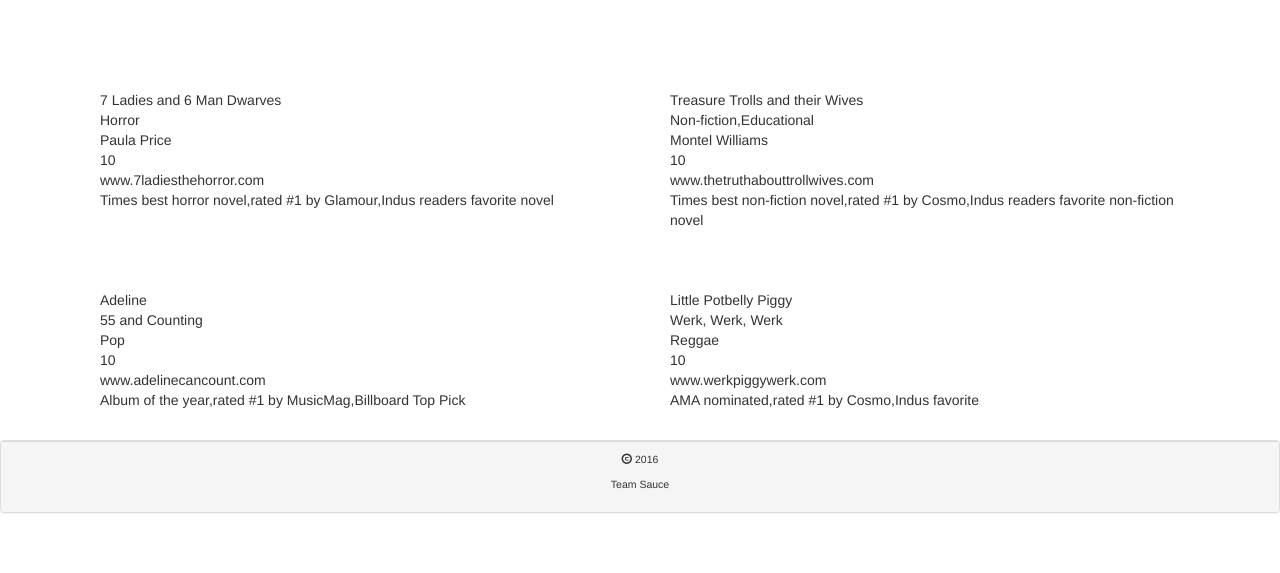
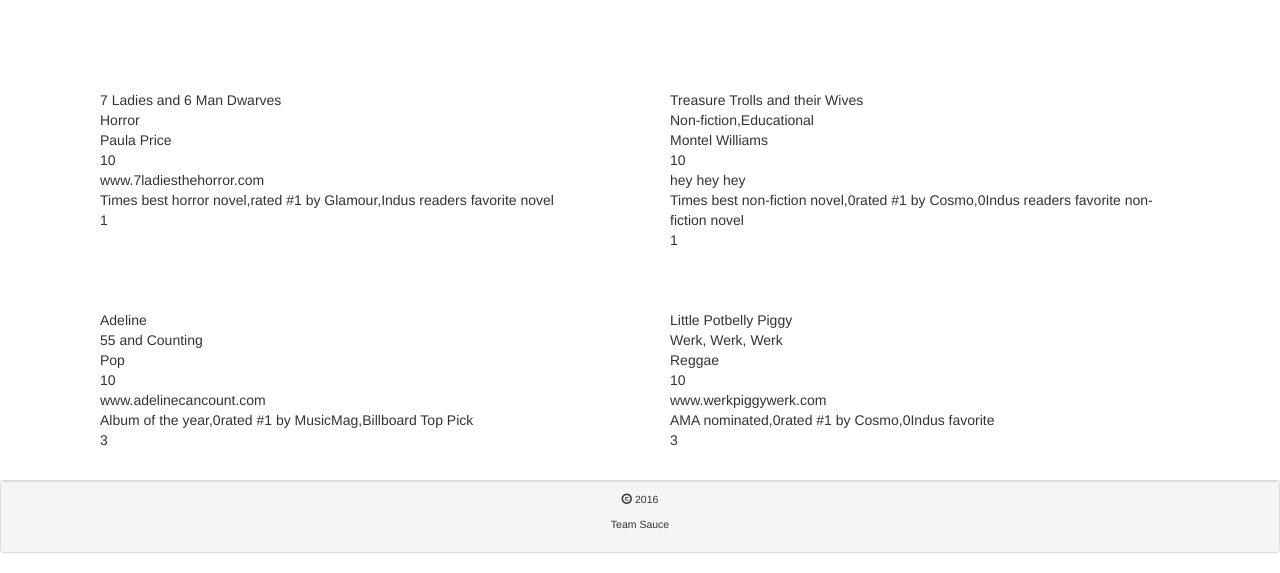
Before and after one commit to teamSauce/Indus, a plain HTML site: page index.html in a window 1280 px wide. Shown: the part 282-855 px from the top of the page. Before the commit the page ends 815 px from the top, so only its background shows below. Drawn offline with nearby package versions, Linux system fonts and the light colour scheme.

Commit message:
Refactored code to simplify readability and improve functionality

```diff
--- a/index.html
+++ b/index.html
@@ -15,12 +15,11 @@
 
   <link rel="stylesheet" href="index.css">
 
-
   <title>Indus</title>
 
 </head>
 <body>
-
+  <!-- Nav Bar begins -->
   <nav class="navbar navbar-default">
     <div class="container-fluid">
       <!-- Brand and toggle get grouped for better mobile display -->
@@ -37,11 +36,11 @@
       <!-- Collect the nav links, forms, and other content for toggling -->
       <div class="collapse navbar-collapse" id="bs-example-navbar-collapse-1">
         <ul class="nav navbar-nav">
-        <li class="active"><a href="#">Home<span class="sr-only">(current)</span></a></li>
-        <li><a href="#">Books</a></li>
+          <li id="showAll" class="active"><a href="#">Home<span class="sr-only">(current)</span></a></li>
+          <li id="books"><a href="#">Books</a></li>
         </ul>
         <ul class="nav navbar-nav navbar-right">
-        <li><a href="#">Albums</a></li>
+          <li id="albums"><a href="#">Albums</a></li>
           <li class="dropdown">
             <a href="#" class="dropdown-toggle" data-toggle="dropdown" role="button" aria-haspopup="true" aria-expanded="false">Dropdown <span class="caret"></span></a>
             <ul class="dropdown-menu">
@@ -53,10 +52,14 @@
             </ul>
           </li>
         </ul>
-    </div><!-- /.navbar-collapse -->
-  </div><!-- /.container-fluid -->
+      </div>
+      <!-- /.navbar-collapse -->
+    </div>
+    <!-- /.container-fluid -->
   </nav>
+  <!-- Nav Bar ends -->
 
+  <!-- jumbotron begins -->
   <div class="jumbotron" style="background-color: transparent;">
     <div id="jumboTransparent">
       <h1 style="color: white; text-align: center;">Indus Books and Music</h1>
@@ -64,89 +67,49 @@
     </div>
     <div id="jumboImg"></div>
   </div>
+  <!-- jumbotron ends -->
 
   <div class="container">
-  <div id="book1" class="col-md-6 textPadding">
-    <div class="name"></div>
-    <div class="category"></div>
-    <div class="author"></div>
-    <div class="price"></div>
-    <div class="picture"></div>
-    <div class="sellingPoints"></div>
-
+    <div id="content"></div>
   </div>
-
-  <div id="book2" class="col-md-6 textPadding">
-    <div class="name"></div>
-    <div class="category"></div>
-    <div class="author"></div>
-    <div class="price"></div>
-    <div class="picture"></div>
-    <div class="sellingPoints"></div>
-
-  </div>
-
- <div id="album1" class="col-md-6 textPadding">
-    <div class="artist"></div>
-    <div class="name"></div>
-    <div class="category"></div>
-    <div class="price"></div>
-    <div class="picture"></div>
-    <div class="sellingPoints"></div>
-
-  </div>
-
-  <div id="album2" class="col-md-6 textPadding">
-    <div class="artist"></div>
-    <div class="name"></div>
-    <div class="category"></div>
-    <div class="price"></div>
-    <div class="picture"></div>
-    <div class="sellingPoints"></div>
-
-  </div>
-
-
-
-</div>
-
+  <!-- footer begins -->
   <div class="panel panel-default">
     <div class="panel-footer">
     <p class="footerText"><span class="glyphicon glyphicon-copyright-mark" aria-hidden="true"></span> 2016</p>
     <p class="footerText">Team Sauce</p>
     </div>
   </div>
+  <!-- footer ends -->
 
   <script>
     var books = [
-
       book1 = {name: "7 Ladies and 6 Man Dwarves",
       category: "Horror",
       author: "Paula Price",
       price: 10,
       picture: "www.7ladiesthehorror.com",
-        sellingPoints: ["Times best horror novel", "rated #1 by Glamour", "Indus readers favorite novel"]
+      sellingPoints: ["Times best horror novel", "rated #1 by Glamour", "Indus readers favorite novel"],
+      id: 001
       },
 
       book2 = {name: "Treasure Trolls and their Wives",
       category: ["Non-fiction", "Educational"],
       author: "Montel Williams",
       price: 10,
-        picture: "www.thetruthabouttrollwives.com",
-        sellingPoints: ["Times best non-fiction novel", "rated #1 by Cosmo", "Indus readers favorite non-fiction novel"]
-
+      picture: "hey hey hey",
+      sellingPoints: ["Times best non-fiction novel", + " " + "rated #1 by Cosmo", + " " + "Indus readers favorite non-fiction novel"],
+      id: 001
       }
-
     ]
 
     var albums = [
-
       album1 = {artist: "Adeline",
       name: "55 and Counting",
       category: "Pop",
       price: 10,
       picture: "www.adelinecancount.com",
-        sellingPoints: ["Album of the year", "rated #1 by MusicMag", "Billboard Top Pick"]
+      sellingPoints: ["Album of the year", + " " + "rated #1 by MusicMag", "Billboard Top Pick"],
+      id: 003
       },
 
       album2 = {artist: "Little Potbelly Piggy",
@@ -154,48 +117,46 @@
       category: "Reggae",
       price: 10,
       picture: "www.werkpiggywerk.com",
-        sellingPoints: ["AMA nominated", "rated #1 by Cosmo", "Indus favorite"]
-
+      sellingPoints: ["AMA nominated", + " " + "rated #1 by Cosmo",+ " " + "Indus favorite"],
+      id: 003
       }
     ]
 
-      // Book 1
-      $('#book1 .name').text(book1.name);
-      $('#book1 .category').text(book1.category);
-      $('#book1 .author').text(book1.author);
-      $('#book1 .price').text(book1.price);
-      $('#book1 .sellingPoints').text(book1.sellingPoints);
-      $('#book1 .picture').text(book1.picture)
+    var add_to_page = function(arr) {
+      // Iterate through an array
+      for (var i = 0; i < arr.length; i++) {
+         arr[i];
+        var $div = $("<div class=\"col-md-6 textPadding" + ' ' + arr[i].id + "\"></div>")
+        // Iterate through that arrays object
+        for (var key in arr[i]) {
+          // Append that content into the html
+          var $p = $("<p></p>");
+          // console.log($p);
+          $p.text = arr[i][key];
+          $div.append($p.text + "<br>");
+        }
+        $('#content').append($div);
+      }
+    };
 
-      // Book 2
-      $('#book2 .name').text(book2.name);
-      $('#book2 .category').text(book2.category);
-      $('#book2 .author').text(book2.author);
-      $('#book2 .price').text(book2.price);
-      $('#book2 .sellingPoints').text(book2.sellingPoints);
-      $('#book2 .picture').text(book2.picture);
+    add_to_page(books);
+    add_to_page(albums);
 
-      // Album 1
-      $('#album1 .artist').text(album1.artist);
-      $('#album1 .name').text(album1.name);
-      $('#album1 .category').text(album1.category);
-      $('#album1 .price').text(album1.price);
-      $('#album1 .sellingPoints').text(album1.sellingPoints);
-      $('#album1 .picture').text(album1.picture);
+    $('#books').click(function(){
+      $('.3').hide();
+      $('.1').show();
+    });
 
-      // Album2
-      $('#album2 .artist').text(album2.artist);
-      $('#album2 .name').text(album2.name);
-      $('#album2 .category').text(album2.category);
-      $('#album2 .price').text(album2.price);
-      $('#album2 .sellingPoints').text(album2.sellingPoints);
-      $('#album2 .picture').text(album2.picture);
+    $('#albums').click(function(){
+      $('.1').hide();
+      $('.3').show();
+    });
+
+    $('#showAll').click(function(){
+      $('.1').show();
+      $('.3').show();
+    })
 
   </script>
-
 </body>
-
-
-
-
 </html>
```
Lines whose indentation alone changed are shown as unchanged.
